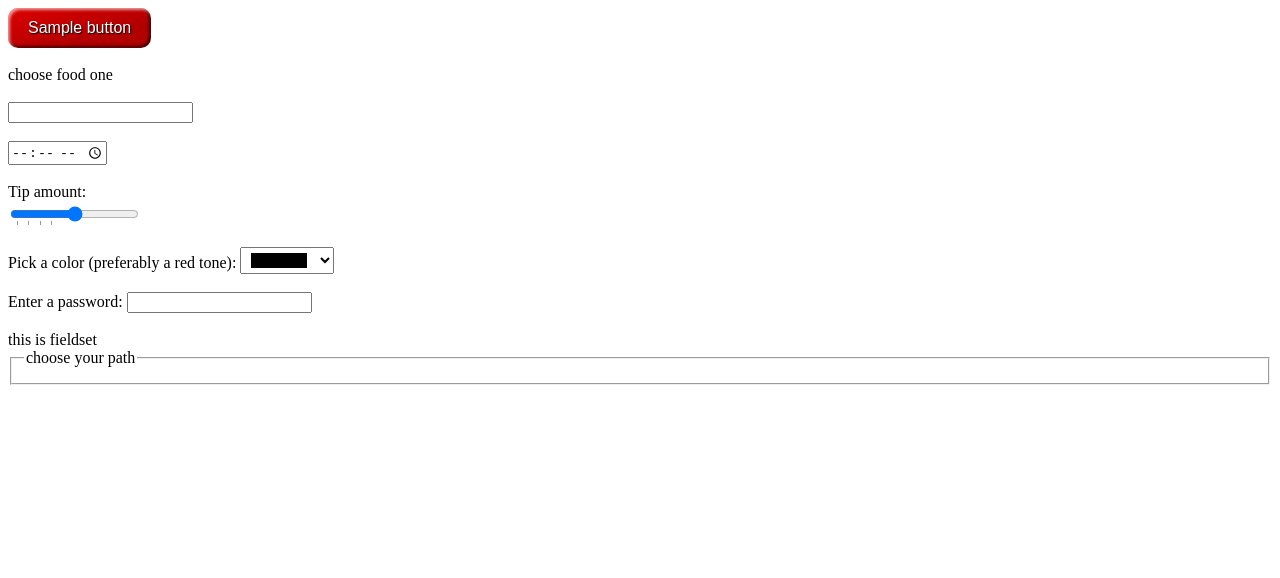
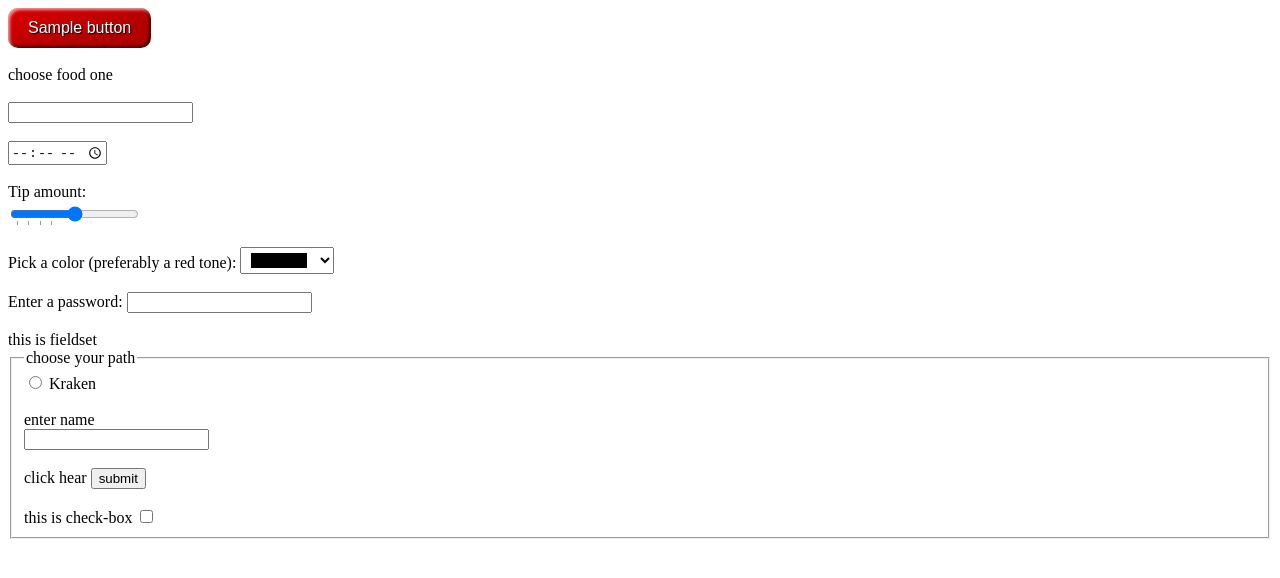
Before and after one commit to savindaJ/html-and-CSS-Cases, a plain HTML site: page Case 13(html form).html in a window 1280 px wide. Drawn offline with Linux system fonts and the light colour scheme.

Commit message:
add input types

```diff
--- a/Case 13(html form).html
+++ b/Case 13(html form).html
@@ -61,6 +61,17 @@
     <form>
         <fieldset>
             <legend>choose your path</legend>
+            <input type="radio" id="kraken" name="monster" value="K">
+            <label for="kraken">Kraken</label><br><br>
+
+            <label for="text">enter name</label><br>
+            <input type="text" id="text" name="name-text"><br><br>
+
+            <label for="this-is-button">click hear</label>
+            <button id="this-is-button">submit</button><br><br>
+
+            <label for="check-box">this is check-box</label>
+            <input type="checkbox" id="check-box">
         </fieldset>
     </form>
 
```
